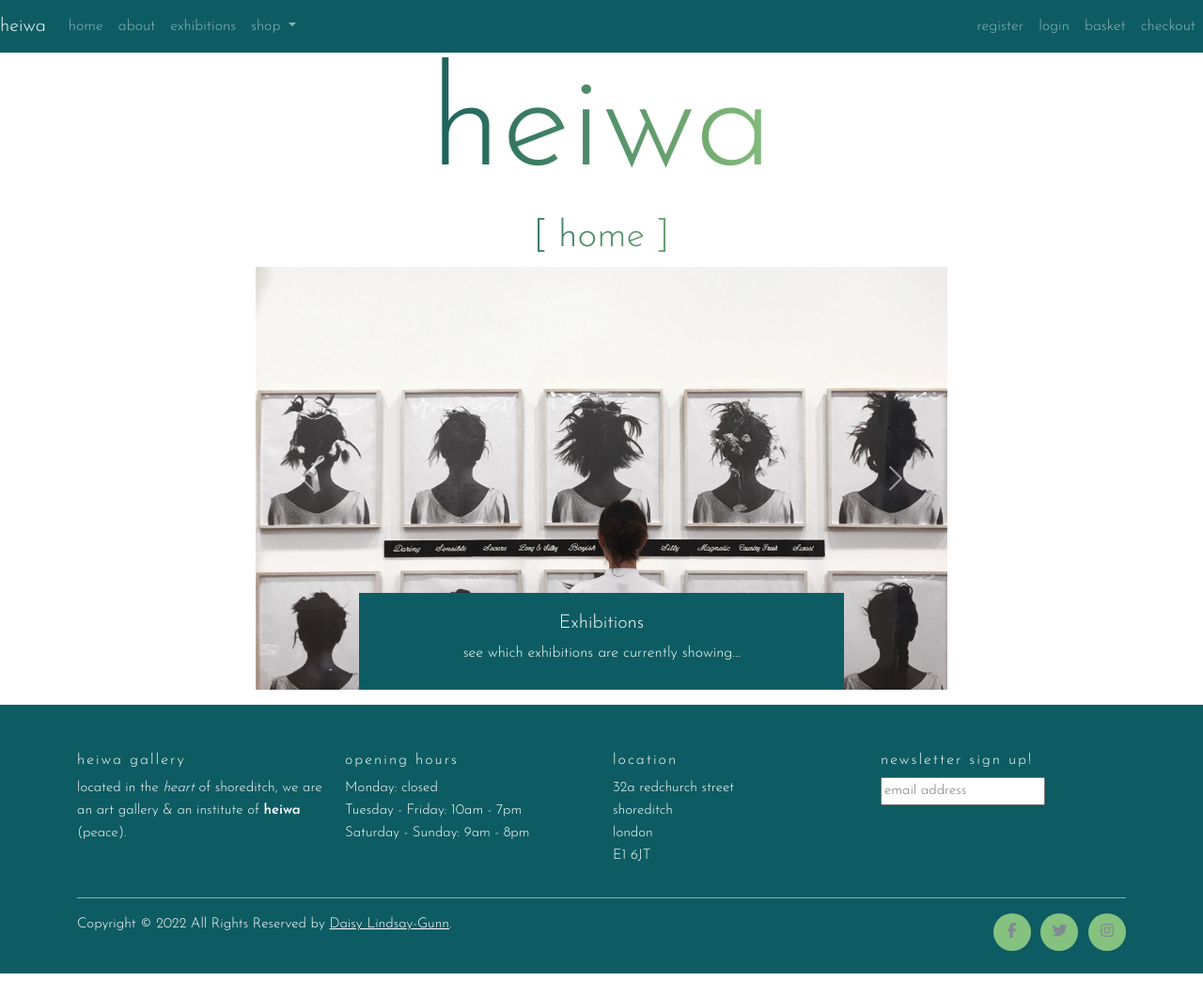
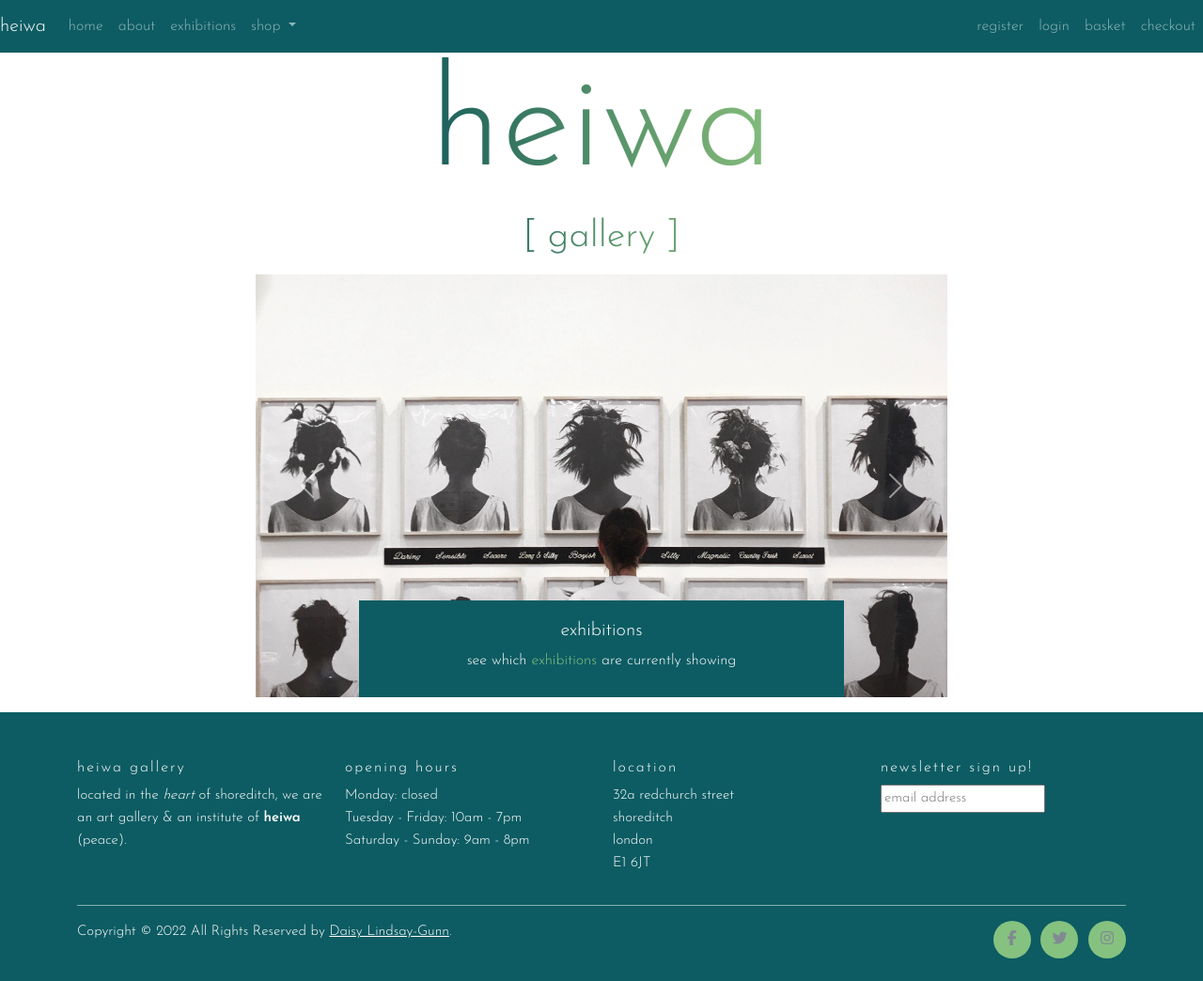
Before and after one commit to daisygunn/heiwa-gallery, a Django app: page / in a window 1280 px wide. Shown: the whole page at 94% size. Run offline with Django 3.2, Linux system fonts and the light colour scheme; some libraries are stand-ins or nearby versions.

Commit message:
Add final carousel image with links to necessary pages to complete USER STORY: INFORMATIVE LANDING PAGE #3

```diff
--- a/home/templates/home/index.html
+++ b/home/templates/home/index.html
@@ -6,7 +6,7 @@
 {% endblock %}
 
 {% block subtitle %}
-<h2 class="mt-0 mb-2" id="subtitle">[ home ]</h2>
+<h2 class="mt-0 mb-3" id="subtitle">[ gallery ]</h2>
 {% endblock %}
 
 {% block content %}
@@ -23,20 +23,31 @@
                     <div class="carousel-item active">
                         <img class="d-block w-100" src="{{ MEDIA_URL }}carousel_image_1.jpg" alt="First slide ">
                         <div class="carousel-caption d-none d-md-block">
-                            <h5>Exhibitions</h5>
-                            <p>see which <a>exhibitions</a> are currently showing...</p>
+                            <h5>exhibitions</h5>
+                            <p>see which <a href="#" class="green-link">exhibitions</a> are currently showing</p>
+                          </div>
+                    </div>
+                    <div class="carousel-item">
+                        <img class="d-block w-100" src="{{ MEDIA_URL }}carousel_image_3.jpg" alt="Third slide">
+                        <div class="carousel-caption d-none d-md-block">
+                            <h5>about heiwa</h5>
+                            <p>find out exactly <a href="#" class="green-link">who heiwa are</a> & what we value most</p>
                           </div>
                     </div>
                     <div class="carousel-item">
                         <img class="d-block w-100" src="{{ MEDIA_URL }}carousel_image_2.jpg" alt="Second slide">
                         <div class="carousel-caption d-none d-md-block">
                             <h5>shop</h5>
-                            <p>take home your very own piece of 'heiwa' <br>with prints available <a>here</a></p>
+                            <p>take home your very own piece of 'heiwa' <br>with prints available <a href="#" class="green-link">here</a></p>
                           </div>
                     </div>
-                    <!-- <div class="carousel-item">
-                        <img class="d-block w-100" src="..." alt="Third slide">
-                    </div> -->
+                    <div class="carousel-item">
+                        <img class="d-block w-100" src="{{ MEDIA_URL }}carousel_image_2.jpg" alt="Third slide">
+                        <div class="carousel-caption d-none d-md-block">
+                            <h5>about heiwa</h5>
+                            <p>find out exactly who heiwa are & what we value most</p>
+                          </div>
+                    </div>
                 </div>
                 <a class="carousel-control-prev" href="#carouselExampleIndicators" role="button" data-slide="prev">
                     <span class="carousel-control-prev-icon" aria-hidden="true"></span>
--- a/static/css/base.css
+++ b/static/css/base.css
@@ -51,6 +51,16 @@ body {
     transition: all 2s cubic-bezier(0.42,0,0.58,1);
 }
 
+.green-link {
+  color:#85c280;
+  cursor: pointer;
+  text-decoration: none;
+}
+
+.green-link:hover {
+  background-color:#85c280;
+  color: #fff;
+}
 
 /* Footer */
 .site-footer
```
Also changed, not shown: media/carousel_image_3.jpg (added), media/yi-liu-iWqQIp1vU7w-unsplash.jpg (deleted).
